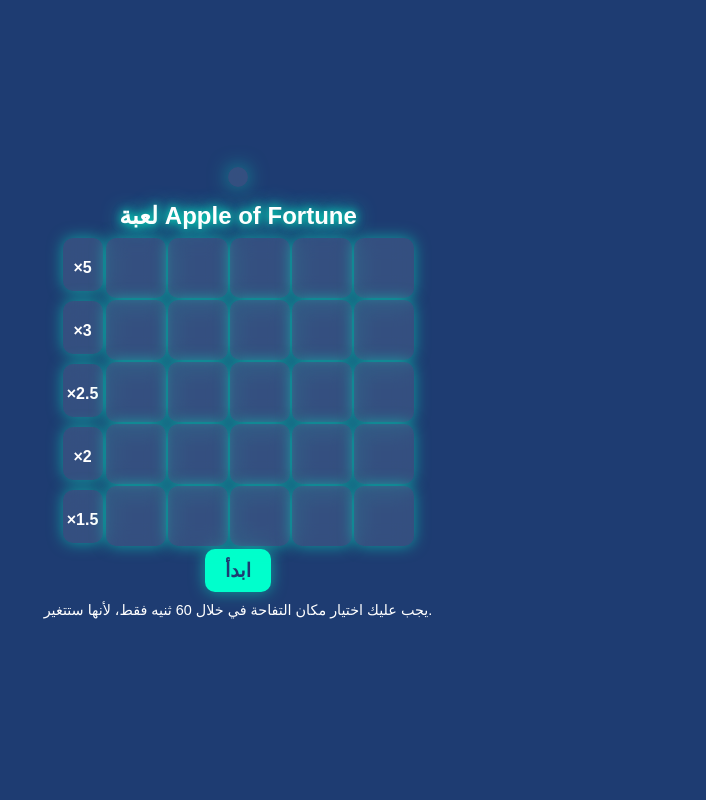
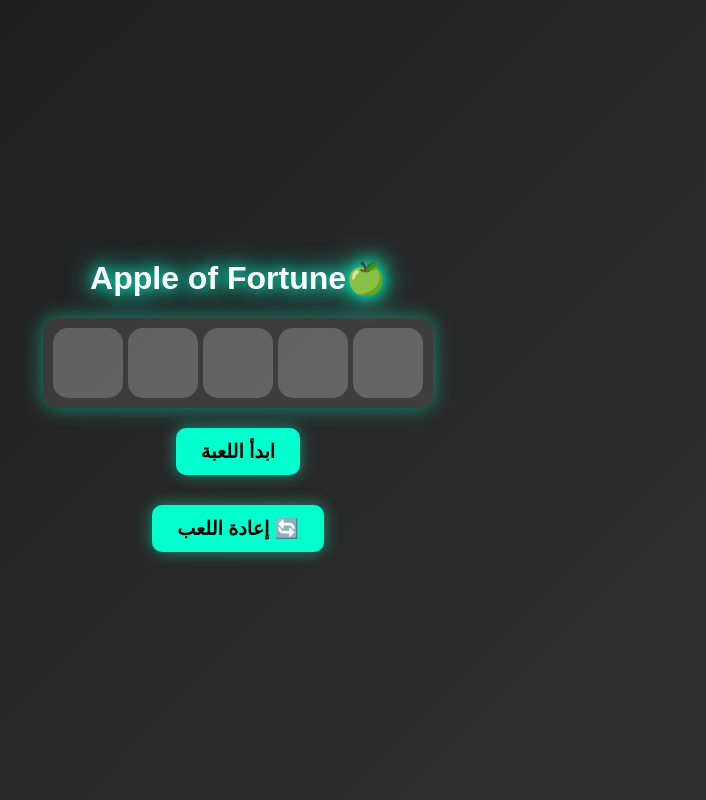
Before and after one commit to El7areeff/apple8, a plain HTML site: page index.html in a window 1280 px wide. Shown: the whole page, without its empty margins (402-1108 px from the left). Drawn offline with Linux system fonts and the light colour scheme.

Commit message:
Update index.html

```diff
--- a/index.html
+++ b/index.html
@@ -5,13 +5,12 @@
   <meta name="viewport" content="width=device-width, initial-scale=1.0">
   <title>Apple of Fortune</title>
   <style>
-    /* تنسيق عام للصفحة */
     body {
       font-family: Arial, sans-serif;
       text-align: center;
       margin: 0;
       padding: 0;
-      background: linear-gradient(135deg, #1e3c72, #1e3c72); /* خلفية متدرجة زرقاء */
+      background: linear-gradient(135deg, #1a1a1a, #333);
       min-height: 100vh;
       display: flex;
       flex-direction: column;
@@ -21,230 +20,112 @@
     }
 
     h1 {
-      font-size: 1.5rem; /* تصغير حجم العنوان */
-      margin: 5px 0;
-      text-shadow: 0 0 10px #00ffcc, 0 0 20px #00ffcc; /* تأثير إضاءة للنص */
-    }
-
-    .promo {
-      background-color: rgba(255, 255, 255, 0.1); /* خلفية شبه شفافة */
-      color: white;
-      font-size: 1rem; /* تصغير حجم الخط */
-      font-weight: bold;
-      padding: 10px 10px; /* تقليل الحشو */
-      margin-bottom: 10px;
-      border-radius: 10px;
-      backdrop-filter: blur(10px); /* تأثير ضبابي */
-      box-shadow: 0 0 20px rgba(0, 255, 204, 0.5); /* ظل ملون */
+      font-size: 2rem;
+      text-shadow: 0 0 15px #00ffcc, 0 0 30px #00ffcc;
     }
 
     .container {
       display: flex;
-      justify-content: center;
-      align-items: flex-start;
-      gap: 3px; /* تقليل المسافة بين العناصر */
-      margin: 3px auto;
-    }
-
-    .labels {
-      display: flex;
       flex-direction: column;
-      justify-content: center;
-      gap: 10px; /* تقليل المسافة بين العناصر */
-    }
-
-    .label {
-      background-color: rgba(255, 255, 255, 0.1);
-      color: white;
-      font-size: 1rem; /* تصغير حجم الخط */
-      font-weight: bold;
-      text-align: center;
-      line-height: 60px; /* تصغير ارتفاع الخلية */
-      height: 53px; /* تصغير ارتفاع الخلية */
-      width: 40px; /* تصغير عرض الخلية */
-      border-radius: 10px;
-      backdrop-filter: blur(10px);
-      box-shadow: 0 0 15px rgba(0, 255, 204, 0.5);
-      transition: transform 0.3s, box-shadow 0.3s;
-    }
-
-    .label:hover {
-      transform: scale(1.1); /* تكبير عند التحويم */
-      box-shadow: 0 0 25px rgba(0, 255, 204, 0.8);
+      align-items: center;
+      gap: 10px;
     }
 
     .grid {
       display: grid;
-      grid-template-columns: repeat(5, 1fr); /* 5 أعمدة */
-      gap: 2px; /* تقليل المسافة بين الخلايا */
+      grid-template-columns: repeat(5, 1fr);
+      gap: 5px;
+      padding: 10px;
+      background: rgba(255, 255, 255, 0.1);
+      border-radius: 15px;
+      box-shadow: 0 0 20px rgba(0, 255, 204, 0.5);
     }
 
     .cell {
-      background-color: rgba(255, 255, 255, 0.1);
-      color: white;
-      font-size: 1.5rem; /* تصغير حجم الرموز */
-      font-weight: bold;
+      background: rgba(255, 255, 255, 0.2);
+      font-size: 2rem;
       display: flex;
       align-items: center;
       justify-content: center;
-      height: 60px; /* تصغير ارتفاع الخلية */
-      width: 60px; /* تصغير عرض الخلية */
-      border-radius: 10px;
+      width: 70px;
+      height: 70px;
+      border-radius: 15px;
       cursor: pointer;
-      backdrop-filter: blur(10px);
-      box-shadow: 0 0 15px rgba(0, 255, 204, 0.5);
-      transition: background-color 0.3s, transform 0.3s, box-shadow 0.3s;
+      transition: transform 0.3s, box-shadow 0.3s;
     }
 
     .cell:hover {
-      background-color: rgba(0, 255, 204, 0.2);
-      transform: scale(1.1); /* تكبير عند التحويم */
+      transform: scale(1.1);
       box-shadow: 0 0 25px rgba(0, 255, 204, 0.8);
     }
 
-    .cell:active {
-      transform: scale(0.95); /* تصغير عند النقر */
-    }
+    .cell.apple { color: #ff4500; }
+    .cell.ban { color: red; }
 
-    /* تأثيرات التفاحة 🍎 وعلامة الحظر 🚫 */
-    .cell.apple {
-      animation: glowApple 1.5s infinite alternate; /* إضاءة للتفاحة */
-    }
-
-    .cell.ban {
-      animation: glowBan 1.5s infinite alternate; /* إضاءة لعلامة الحظر */
-    }
-
-    @keyframes glowApple {
-      0% {
-        box-shadow: 0 0 10px rgba(255, 69, 0, 0.5);
-      }
-      100% {
-        box-shadow: 0 0 30px rgba(255, 69, 0, 1);
-      }
-    }
-
-    @keyframes glowBan {
-      0% {
-        box-shadow: 0 0 10px rgba(255, 0, 0, 0.5);
-      }
-      100% {
-        box-shadow: 0 0 30px rgba(255, 0, 0, 1);
-      }
-    }
-
-    /* زر ابدأ */
     button {
-      padding: 10px 20px; /* تقليل الحشو */
+      padding: 12px 25px;
       background-color: #00ffcc;
-      color: #1e3c72;
+      color: black;
+      font-size: 1.2rem;
+      font-weight: bold;
       border: none;
       border-radius: 10px;
-      font-size: 1.2rem; /* تصغير حجم الخط */
-      font-weight: bold;
       cursor: pointer;
       box-shadow: 0 0 15px rgba(0, 255, 204, 0.5);
       transition: transform 0.3s, box-shadow 0.3s;
+      margin: 10px;
     }
 
     button:hover {
-      transform: scale(1.1); /* تكبير عند التحويم */
+      transform: scale(1.1);
       box-shadow: 0 0 25px rgba(0, 255, 204, 0.8);
-    }
-
-    .info {
-      font-size: 0.9rem; /* تصغير حجم الخط */
-      margin-top: 10px;
     }
   </style>
 </head>
 <body>
-  <div class="promo">
-   <span style="color: #00ffcc;"></span>
+  <h1>Apple of Fortune🍏</h1>
+  <div class="container">
+    <div class="grid" id="grid"></div>
+    <button onclick="startGame()">ابدأ اللعبة</button>
+    <button onclick="location.reload()">إعادة اللعب 🔄</button>
   </div>
-
-  <h1>لعبة Apple of Fortune</h1>
-
-  <div class="container">
-    <!-- الأعمدة الجانبية -->
-    <div class="labels" id="labels">
-      <!-- سيتم إنشاء النصوص ديناميكيًا -->
-    </div>
-
-    <!-- الشبكة -->
-    <div class="grid" id="grid">
-      <!-- الخانات سيتم إنشاؤها ديناميكيًا -->
-    </div>
-  </div>
-
-  <button onclick="startGame()">ابدأ</button>
-  <p class="info" id="info">يجب عليك اختيار مكان التفاحة في خلال 60 ثنيه فقط، لأنها ستتغير.</p>
 
   <script>
     const grid = document.getElementById('grid');
-    const labels = document.getElementById('labels');
-    const info = document.getElementById('info');
-    const rows = 5; // عدد الصفوف
-    const cols = 5; // عدد الأعمدة
-    const multipliers = ['×1.5', '×2', '×2.5', '×3', '×5']; // مضاعفات الصفوف
-    let timer;
+    const rows = 1;
+    const cols = 5;
 
-    // إنشاء الشبكة الفارغة والمضاعفات
     function createGrid() {
-      // إنشاء النصوص الجانبية
-      labels.innerHTML = '';
-      multipliers.reverse().forEach((multiplier) => {
-        const label = document.createElement('div');
-        label.className = 'label';
-        label.textContent = multiplier;
-        labels.appendChild(label);
-      });
-
-      // إنشاء الشبكة
       grid.innerHTML = '';
       for (let i = 0; i < rows * cols; i++) {
         const cell = document.createElement('div');
         cell.className = 'cell';
-        cell.textContent = ''; // تبدأ الخانة فارغة
         grid.appendChild(cell);
       }
     }
 
-    // تشغيل اللعبة
     function startGame() {
-      // إعادة تعيين الشبكة
       const cells = document.querySelectorAll('.cell');
       cells.forEach(cell => {
         cell.textContent = '';
-        cell.classList.remove('apple', 'ban'); // إزالة التأثيرات السابقة
+        cell.classList.remove('apple', 'ban');
       });
 
-      // تعبئة الشبكة صفًا صفًا من الأسفل إلى الأعلى
       for (let row = rows - 1; row >= 0; row--) {
-        // اختيار موقع عشوائي لـ "🚫" في الصف
         const randomCol = Math.floor(Math.random() * cols);
-
         for (let col = 0; col < cols; col++) {
-          const index = row * cols + col; // حساب موقع الخانة
+          const index = row * cols + col;
           if (col === randomCol) {
             cells[index].textContent = '🚫';
-            cells[index].classList.add('ban'); // إضافة تأثير لعلامة الحظر
+            cells[index].classList.add('ban');
           } else {
             cells[index].textContent = '🍎';
-            cells[index].classList.add('apple'); // إضافة تأثير للتفاحة
+            cells[index].classList.add('apple');
           }
         }
       }
-
-      // بدء المؤقت
-      if (timer) clearTimeout(timer);
-      timer = setTimeout(() => {
-        info.textContent = 'انتهى الوقت! الشبكة ستتغير الآن.';
-        setTimeout(startGame, 2000); // إعادة تشغيل اللعبة بعد انتهاء الوقت
-      }, 60000); // 60 ثوانٍ
     }
 
-    // إنشاء الشبكة عند تحميل الصفحة
     createGrid();
   </script>
 </body>
```
